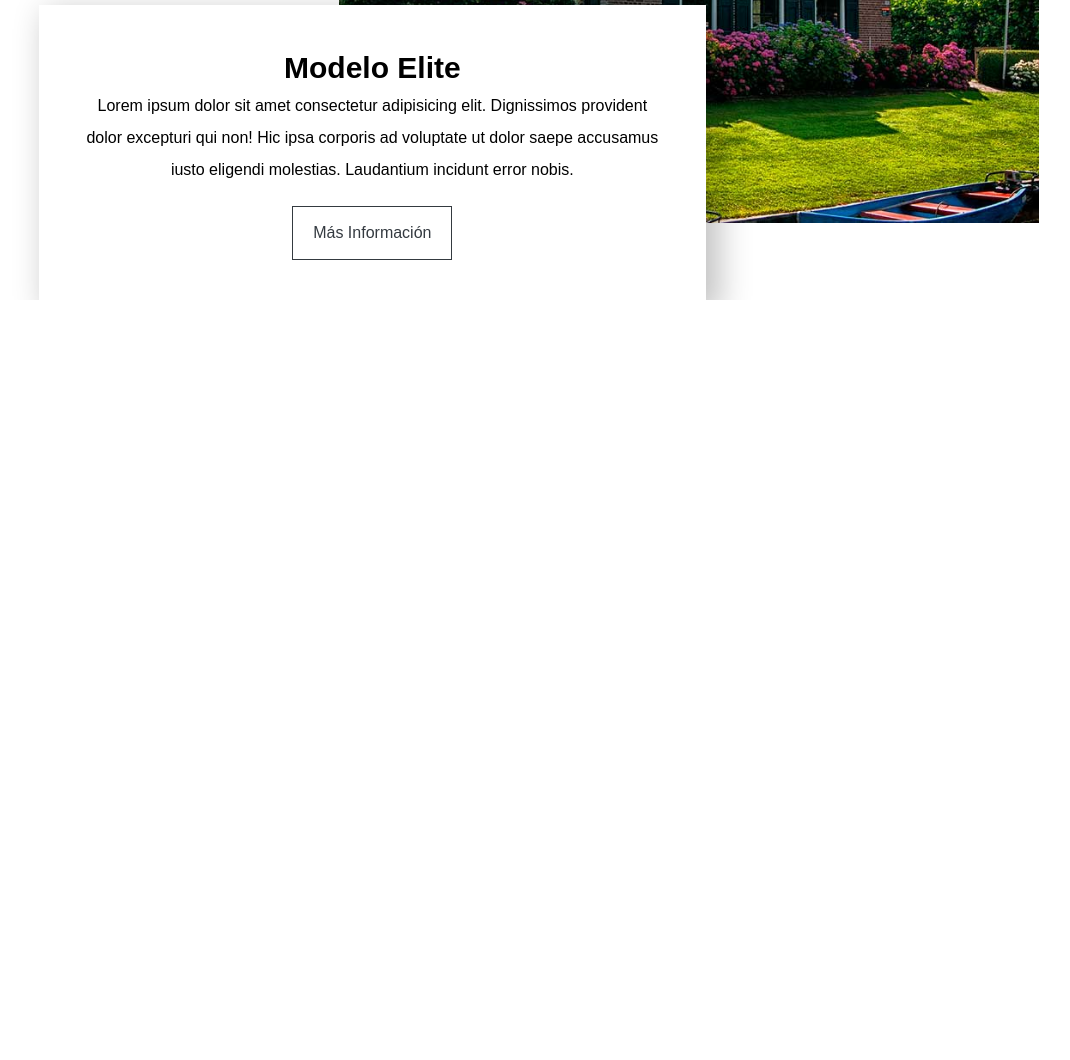
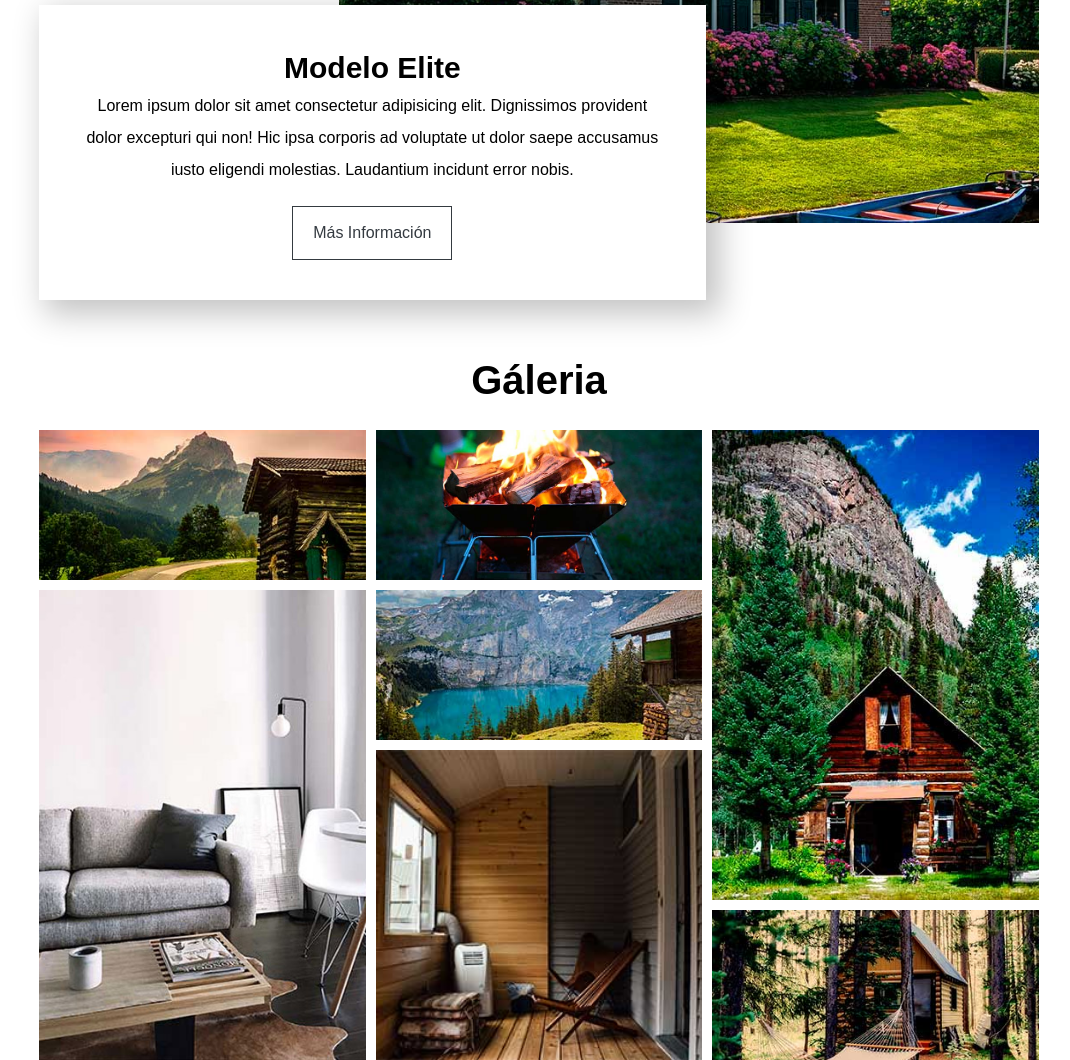
Before and after one commit to JmAtochePascual/Arquitectura, a plain HTML site: page index.html in a window 1280 px wide. Shown: the part 3224-4284 px from the top of the page, without its empty margins (101-1171 px from the left). Before the commit the page ends 3524 px from the top, so only its background shows below. Drawn offline with Linux system fonts and the light colour scheme.

Commit message:
[FEATURE] add section galey

```diff
--- a/css/style-desktop.css
+++ b/css/style-desktop.css
@@ -35,3 +35,24 @@
 .about {
   margin-top: 10rem;
 }
+
+/* GALERY */
+.galery__grid {
+  max-width: 100rem;
+  grid-template-columns: repeat(3, 1fr);
+}
+
+.galery__img:nth-child(2) {
+  grid-column: 1 / 2;
+  grid-row: 2 / 5;
+}
+
+.galery__img:nth-child(3) {
+  grid-column: 2 / 3;
+  grid-row: 3 / 5;
+}
+
+.galery__img:nth-child(6) {
+  grid-column: 3 / 4;
+  grid-row: 1 / 4;
+}
--- a/css/style-tablet.css
+++ b/css/style-tablet.css
@@ -81,3 +81,34 @@
   grid-column: 1 / 3;
   grid-row: 2 / 3;
 }
+
+/* GALERY */
+.galery__grid {
+  max-width: 80rem;
+  grid-template-columns: repeat(2, 1fr);
+  grid-auto-rows: 15rem;
+}
+
+.galery__img {
+  height: 100%;
+}
+
+.galery__img:nth-child(1) {
+  grid-column: 1 / 2;
+  grid-row: 1 / 2;
+}
+
+.galery__img:nth-child(2) {
+  grid-column: 2 / 3;
+  grid-row: 1 / 3;
+}
+
+.galery__img:nth-child(3) {
+  grid-column: 2 / 3;
+  grid-row: 3 / 5;
+}
+
+.galery__img:nth-child(6) {
+  grid-column: 1 / 2;
+  grid-row: 2 / 4;
+}
--- a/css/style.css
+++ b/css/style.css
@@ -258,3 +258,27 @@ textarea {
   box-shadow: 1rem 1rem 3rem 4px rgb(0 0 0 / 24%);
   background-color: var(--white-color);
 }
+
+/* GALERY */
+.galery {
+  margin-top: 5rem;
+}
+
+.galery__title {
+  margin-bottom: 2rem;
+  text-align: center;
+}
+
+.galery__grid {
+  max-width: 40rem;
+  margin-inline: auto;
+  display: grid;
+  gap: 1rem;
+}
+
+.galery__img {
+  width: 100%;
+  height: 30rem;
+  object-fit: cover;
+  object-position: center;
+}
--- a/index.html
+++ b/index.html
@@ -93,5 +93,19 @@
       </div>
     </div>
   </main>
+
+  <section class="galery">
+    <div class="galery__container">
+      <h2 class="galery__title">Gáleria</h2>
+      <div class="galery__grid">
+        <img src="./img/img/imagen_1.jpg" alt="Galeria 1" class="galery__img">
+        <img src="./img/img/imagen_2.jpg" alt="Galeria 2" class="galery__img">
+        <img src="./img/img/imagen_3.jpg" alt="Galeria 3" class="galery__img">
+        <img src="./img/img/imagen_4.jpg" alt="Galeria 4" class="galery__img">
+        <img src="./img/img/imagen_5.jpg" alt="Galeria 5" class="galery__img">
+        <img src="./img/img/imagen_6.jpg" alt="Galeria 6" class="galery__img">
+        <img src="./img/img/imagen_7.jpg" alt="Galeria 6" class="galery__img">
+      </div>
+  </section>
 </body>
 </html>
```
